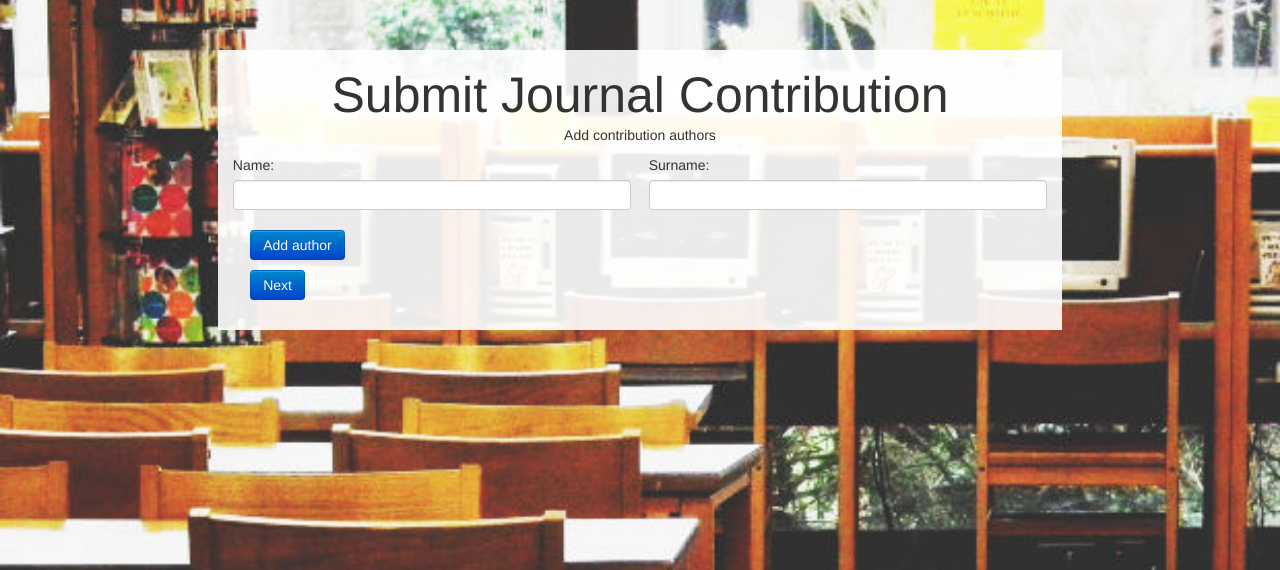
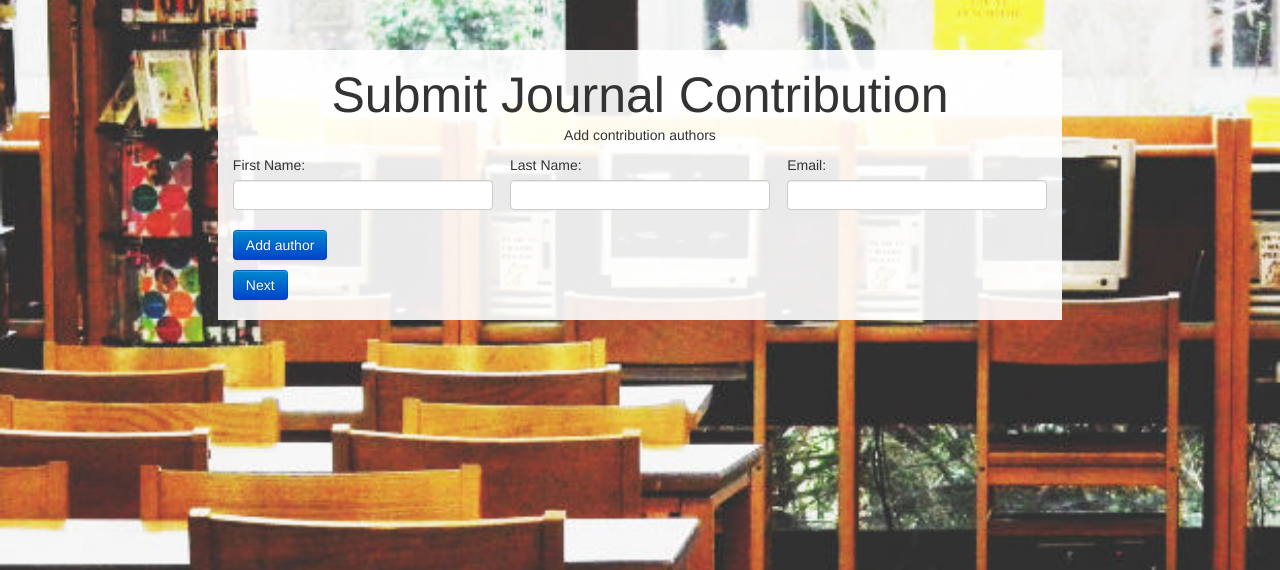
Before and after one commit to wf4ever/journal_page, a Django app: template templates/registration_page/authors.html in a window 1280 px wide. Shown: the top 570 px of the page. Run offline with Django 3.2, Linux system fonts and the light colour scheme; the template is opened without the code that fills it, so the values that code supplies are empty.

Commit message:
Title and Abstract page added.

```diff
--- a/journal_page/urls.py
+++ b/journal_page/urls.py
@@ -10,7 +10,7 @@ urlpatterns = patterns('',
     url(r'^$', 'registration_page.views.home', name='home'),
     url(r'^authors$', 'registration_page.views.authors', name='authors'),
     url(r'^thank-you$', 'registration_page.views.thank_you', name='thank_you'),
-    url(r'^contribution-details$', 'registration_page.views.contribution_details', name='contribution_details'),
+    url(r'^title-and-abstract$', 'registration_page.views.title_and_abstract', name='title_and_abstract'),
     # url(r'^journal_page/', include('journal_page.foo.urls')),
     # Uncomment the admin/doc line below to enable admin documentation:
     # url(r'^admin/doc/', include('django.contrib.admindocs.urls')),
--- a/registration_page/views.py
+++ b/registration_page/views.py
@@ -7,8 +7,8 @@ def home(request):
 def authors(request):
     return render_to_response('registration_page/authors.html',{})
 
-def authors(request):
-    return render_to_response('registration_page/contribution_details.html',{})
+def title_and_abstract(request):
+    return render_to_response('registration_page/title_and_abstract.html',{})
 
 def thank_you(request):
     return render_to_response('registration_page/thank_you.html',{})
--- a/templates/registration_page/authors.html
+++ b/templates/registration_page/authors.html
@@ -4,26 +4,29 @@
 {% endblock %}
 {% block content %}
 <div class="row-fluid">
-    <form action="/contribution-details" method="POST">
-        <div class="row-fluid">
-            <div id="authors_list">
-                <div id="author_group">
-                    <div class="control-group span6">
-                        <label for="first-name">Name:</label>
+    <form action="/title-and-abstract" method="POST">
+        <div id="authors_list">
+            <div id="author_group">
+                <div class="control-group span4">
+                    <label for="first-name">First Name:</label>
+                        <input id="first-name" type="text" class="input-block-level">
+               </div>
+                <div class="control-group span4">
+                    <label for="first-name">Last Name:</label>
                         <input id="first-name" type="text" class="input-block-level">
                     </div>
-                    <div class="control-group span6">
-                        <label for="first-name">Surname:</label>
+                    <div class="control-group span4">
+                        <label for="first-name">Email:</label>
                         <input id="first-name" type="text" class="input-block-level">
                     </div>
                 </div>
             </div>
-            <div class="control-group span6">
+            <div class="control-group">
                 <button class="btn btn-primary" name="commit" id="add_author_button" type="button">
                     Add author
                 </button>
             </div>
-            <div class="control-group span6">
+            <div class="control-group">
                 <button class="btn btn-primary" name="commit" type="submit">
                     Next
                 </button>
--- a/templates/registration_page/login.html
+++ b/templates/registration_page/login.html
@@ -5,7 +5,6 @@
 {% block content %}
 <div class="row-fluid">
     <form action="/authors" method="POST">
-        <div class="row-fluid">
             <div class="control-group span6">
                 <label for="first-name">Username:</label>
                 <input id="first-name" type="text" class="input-block-level">
@@ -14,7 +13,9 @@
                 <label for="last-name">Password:</label>
                 <input id="last-name" type="password" class="input-block-level">
             </div>
-            <button class="btn btn-primary" name="commit" type="submit">Log In</button>
+            <div class="control-group">
+                <button class="btn btn-primary" name="commit" type="submit">Log In</button>
+            </div>
     </form>
 </div>
 {% endblock %}
```
Also changed, not shown: templates/registration_page/title_and_abstract.html (added, +23 -0 lines).
